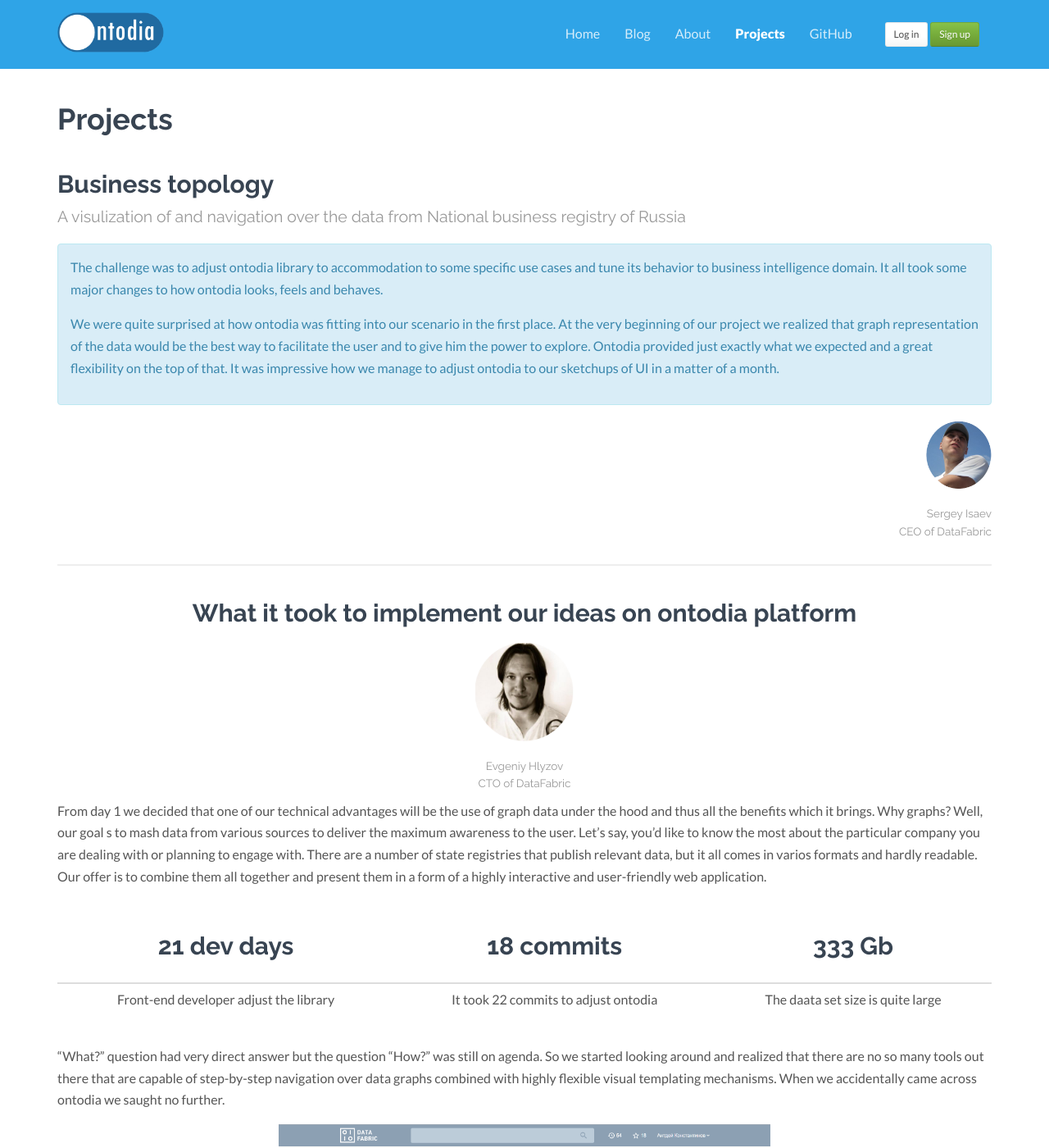
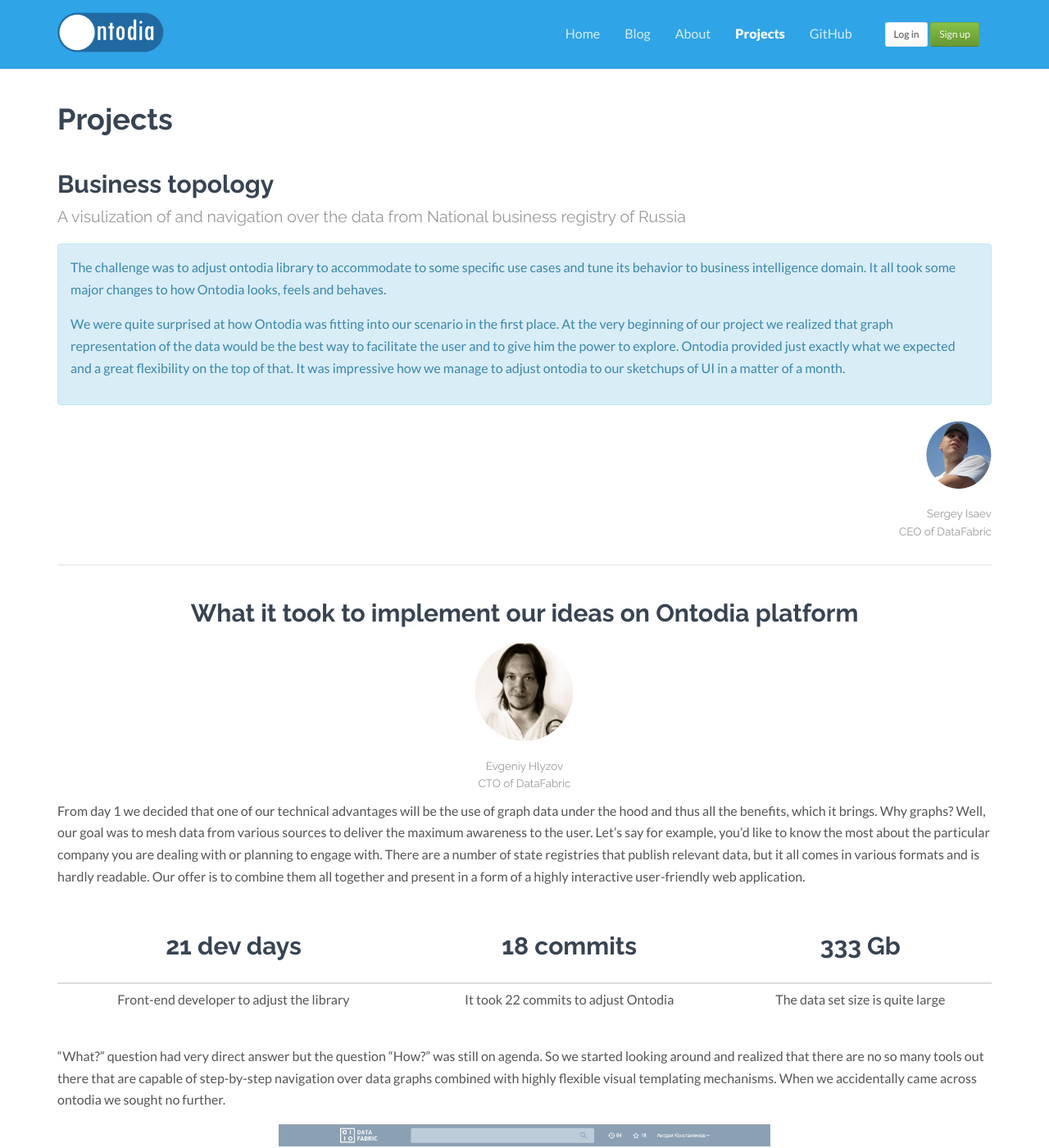
Before and after one commit to ontodia-org/ontodia-org.github.io, a Jekyll site: the page built from projects.md, in a window 1280 px wide and 1400 px high. Shown: the whole window at 82% size. Built offline with Jekyll 4.4.1, drawn with Linux system fonts in a browser that asks for light colours; nearby versions of some CDN libraries; comment, search, counter and statistics services are not loaded; some of the changed text lies outside the part shown.

```diff
--- a/projects.md
+++ b/projects.md
@@ -7,9 +7,9 @@ permalink: /projects/
 <h2>Business topology<br><small>A visulization of and navigation over the data from National business registry of Russia</small></h2>
 
 <div class="alert alert-info" role="alert">
-    <p>The challenge was to adjust ontodia library to accommodation to some specific use cases and tune its behavior to business intelligence domain. It all took some major changes to how ontodia looks, feels and behaves.
+    <p>The challenge was to adjust ontodia library to accommodate to some specific use cases and tune its behavior to business intelligence domain. It all took some major changes to how Ontodia looks, feels and behaves.
     </p>
-    <p>We were quite surprised at how ontodia was fitting into our scenario in the first place. At the very beginning of our project we realized that graph representation of the data would be the best way to facilitate the user and to give him the power to explore. Ontodia provided just exactly what we expected and a great flexibility on the top of that. It was impressive how we manage to adjust ontodia to our sketchups of UI in a matter of a month.</p>
+    <p>We were quite surprised at how Ontodia was fitting into our scenario in the first place. At the very beginning of our project we realized that graph representation of the data would be the best way to facilitate the user and to give him the power to explore. Ontodia provided just exactly what we expected and a great flexibility on the top of that. It was impressive how we manage to adjust ontodia to our sketchups of UI in a matter of a month.</p>
 </div>
 <div style="text-align: right">
   <img src="/assets/img/Isaev.png" width="80px">
@@ -17,18 +17,18 @@ permalink: /projects/
   <h4><small>Sergey Isaev<br>CEO of DataFabric</small></h4>
 </div>
 <hr class="featurette-divider">
-<div class="text-center" style="margin-top:40px"><h2 id="what-it-took-to-implement-our-ideas-on-ontodia-platform">What it took to implement our ideas on ontodia platform</h2>
+<div class="text-center" style="margin-top:40px"><h2 id="what-it-took-to-implement-our-ideas-on-ontodia-platform">What it took to implement our ideas on Ontodia platform</h2>
     <img src="/assets/img/Hlyzov.png" width="120px">
 
     <h4><small>Evgeniy Hlyzov<br>CTO of DataFabric</small></h4>
 </div>
 
 <p>From day 1 we decided that one of our technical advantages will be the use of graph data under the hood and thus all
-the benefits which it brings. Why graphs? Well, our goal s to mash data from various sources to deliver the
-maximum awareness to the user. Let’s say, you’d like to know the most about the particular company you are
+the benefits, which it brings. Why graphs? Well, our goal was to mesh data from various sources to deliver the
+maximum awareness to the user. Let’s say for example, you’d like to know the most about the particular company you are
 dealing with or planning to engage with. There are a number of state registries that publish relevant data,
-but it all comes in varios formats and hardly readable. Our offer is to combine them all together and present
-them in a form of a highly interactive and user-friendly web application.</p>
+but it all comes in various formats and is hardly readable. Our offer is to combine them all together and present
+in a form of a highly interactive user-friendly web application.</p>
 
 <div class="table-responsive text-center">
   <table class="table">
@@ -41,9 +41,9 @@ them in a form of a highly interactive and user-friendly web application.</p>
     </thead>
     <tbody>
       <tr>
-        <td style="border-top: 1px solid #384452; text-align: center; margin: 10px"><p>Front-end developer adjust the library</p></td>
-        <td style="border-top: 1px solid #384452; text-align: center;margin: 10px" ><p>It took 22 commits to adjust ontodia</p></td>
-        <td style="border-top: 1px solid #384452; text-align: center; margin: 10px"><p>The daata set size is quite large</p></td>
+        <td style="border-top: 1px solid #384452; text-align: center; margin: 10px"><p>Front-end developer to adjust the library</p></td>
+        <td style="border-top: 1px solid #384452; text-align: center;margin: 10px" ><p>It took 22 commits to adjust Ontodia</p></td>
+        <td style="border-top: 1px solid #384452; text-align: center; margin: 10px"><p>The data set size is quite large</p></td>
       </tr>
     </tbody>
   </table>
@@ -51,7 +51,7 @@ them in a form of a highly interactive and user-friendly web application.</p>
 
 <p>“What?” question had very direct answer but the question “How?” was still on agenda. So we started looking around
 and realized that there are no so many tools out there that are capable of step-by-step navigation over data graphs
-combined with highly flexible visual templating mechanisms. When we accidentally came across ontodia we saught no
+combined with highly flexible visual templating mechanisms. When we accidentally came across ontodia we sought no
 further.</p>
 
 <div class="container-fluid" id="slick-obj">
@@ -69,20 +69,20 @@ further.</p>
 
 <p><br /></p>
 
-<p>The other advantage that we greatly enjoy about ontodia is its ability to work over huge data sources. For instance
+<p>The other advantage that we greatly enjoy about Ontodia is its ability to work over huge data sources. For instance,
 only the registry of commercial entities contains over 10 mil records. Each record about company has approximately
-20-30 facts about it, which brings the total number of facts to 300 mil! And ontodia coupled with a decent tripple
-store can handle that with grace. The solution lies in incremental expansion of graph, which ontodia sets forth as
+20-30 facts about it, which brings the total number of facts to 300 mil! And Ontodia coupled with a decent triple
+store can handle that with grace. The solution lies in incremental expansion of graph, which Ontodia spells out as
 the main usage scenario.</p>
 
 <table>
   <tbody style="padding:10px">
     <tr>
       <td style="padding:10px"><img src="/assets/img/blog/Pastedimageat2017_02_0112_31PM.png" alt="" /></td>
-      <td style="padding:10px"><img src="/assets/img/blog/ontodiafirststep.png" alt="" /></td>
+      <td style="padding:10px"><img src="/assets/img/blog/ontodiasecondstep.png" alt="" /></td>
     </tr>
     <tr>
-      <td><h5 style="text-align: center">Default visualization templates in ontodia prior to start of the project</h5></td>
+      <td><h5 style="text-align: center">Default visualization templates in Ontodia prior to start of the project</h5></td>
       <td><h5 style="text-align: center"> Ontodia data visualization upon completion of customization</h5></td>
     </tr>
   </tbody>
```
Also changed, not shown: other parts of projects.md (+3 -3 lines).
